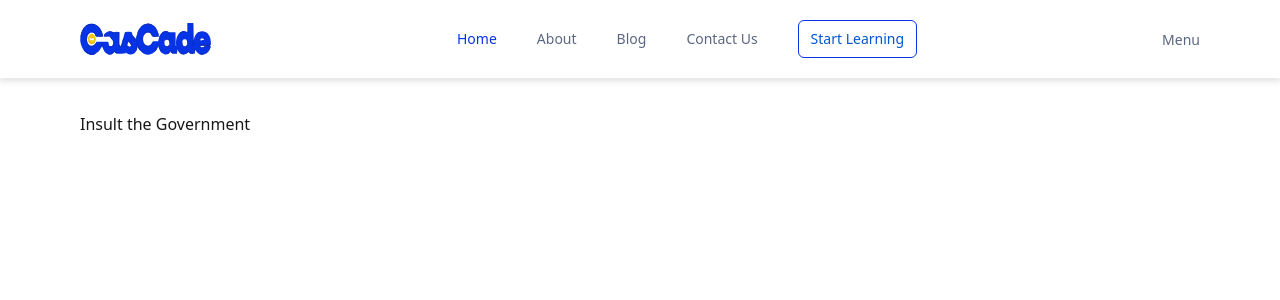
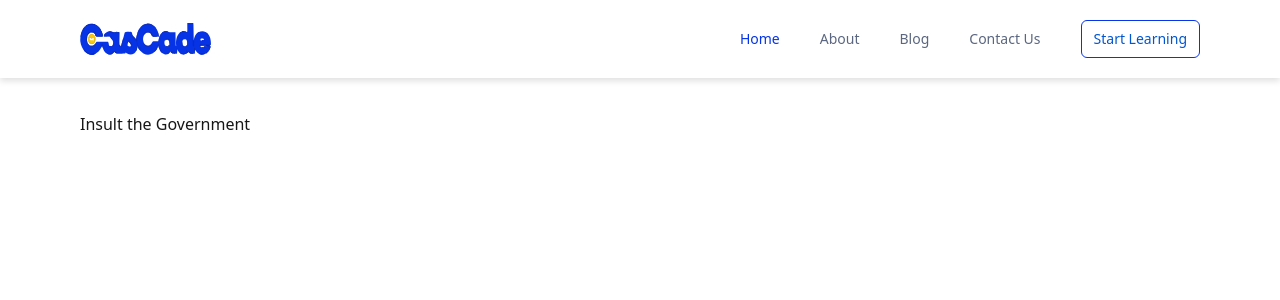
Before and after one commit to HenryAgu/Cascade-v2, a Next.js app: page / in a window 1280 px wide. Shown: the top 300 px of the page. Built offline with nearby package versions, Linux system fonts and the light colour scheme.

Commit message:
feat: mobile and desktop navbar

```diff
--- a/src/app/components/Navbar.tsx
+++ b/src/app/components/Navbar.tsx
@@ -77,7 +77,7 @@ const Navbar = () => {
         </nav>
 
         {/* Mobile menu icon */}
-        <div className="outline-transparent">
+        <div className="outline-transparent block lg:hidden">
           <button
             className="text-sm text-[#5b6780] font-normal"
             onClick={toggleMenu}
```
